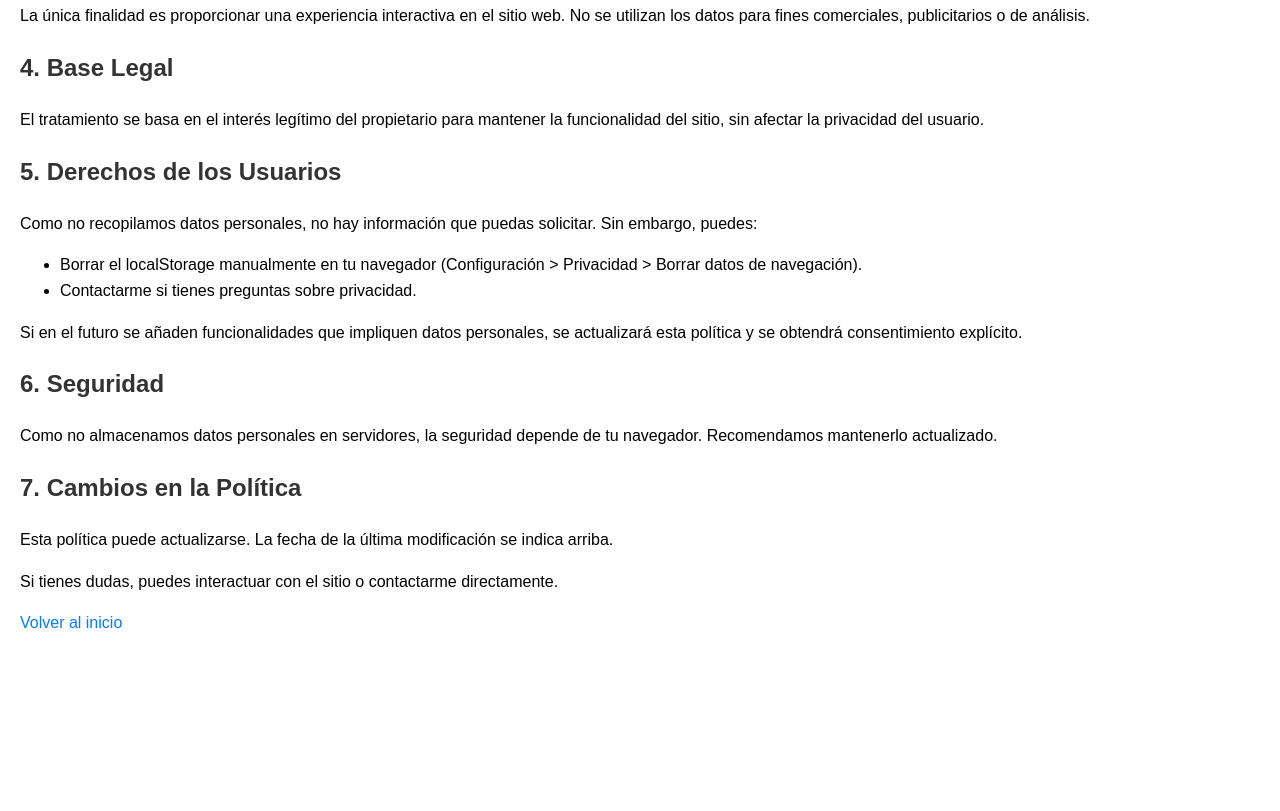
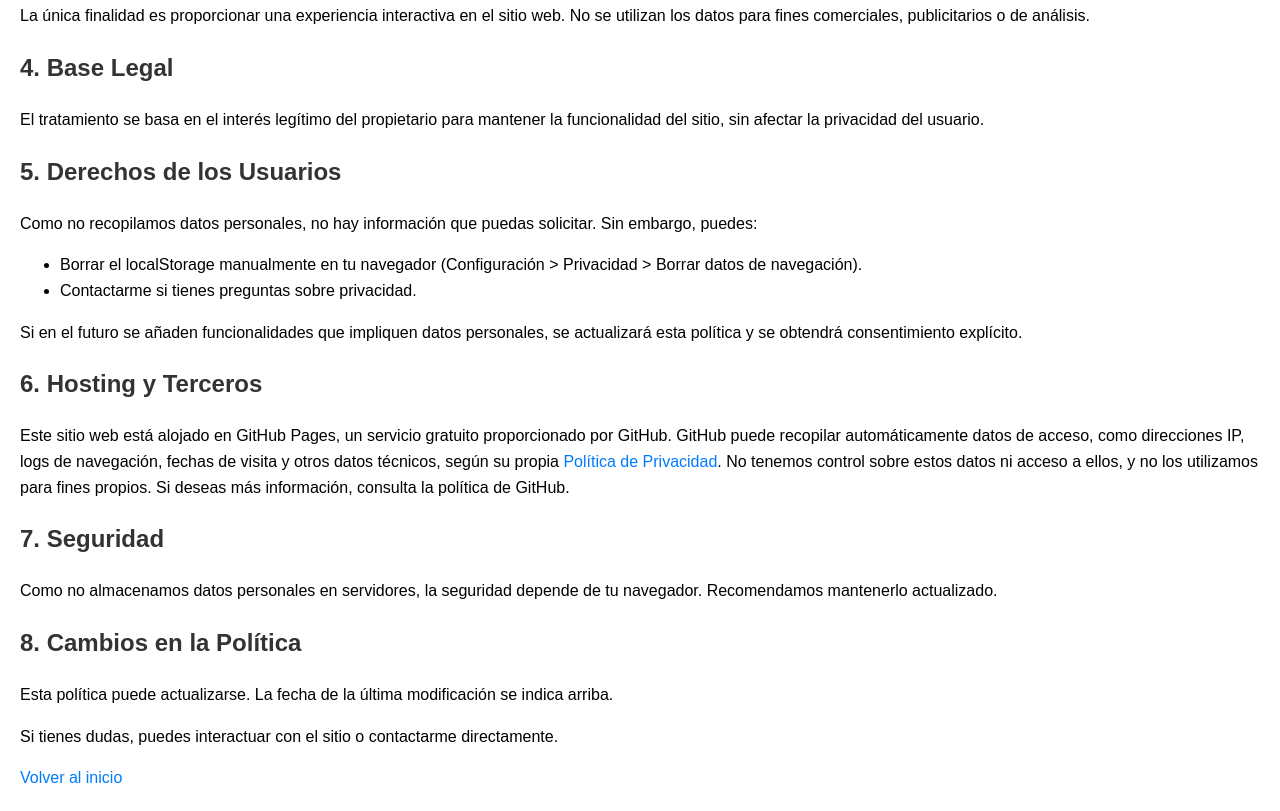
Before and after one commit to JotaEmeDiaz/jmdiaz.es, a plain HTML site: page legal/privacidad.html in a window 1280 px wide. Shown: the part 655-1466 px from the top of the page. Before the commit the page ends 1311 px from the top, so only its background shows below. Drawn offline with Linux system fonts and the light colour scheme.

Commit message:
update legal/

```diff
--- a/legal/privacidad.html
+++ b/legal/privacidad.html
@@ -41,10 +41,13 @@
     </ul>
     <p>Si en el futuro se añaden funcionalidades que impliquen datos personales, se actualizará esta política y se obtendrá consentimiento explícito.</p>
 
-    <h2>6. Seguridad</h2>
+    <h2>6. Hosting y Terceros</h2>
+    <p>Este sitio web está alojado en GitHub Pages, un servicio gratuito proporcionado por GitHub. GitHub puede recopilar automáticamente datos de acceso, como direcciones IP, logs de navegación, fechas de visita y otros datos técnicos, según su propia <a href="https://docs.github.com/en/github/site-policy/github-privacy-statement" target="_blank">Política de Privacidad</a>. No tenemos control sobre estos datos ni acceso a ellos, y no los utilizamos para fines propios. Si deseas más información, consulta la política de GitHub.</p>
+
+    <h2>7. Seguridad</h2>
     <p>Como no almacenamos datos personales en servidores, la seguridad depende de tu navegador. Recomendamos mantenerlo actualizado.</p>
 
-    <h2>7. Cambios en la Política</h2>
+    <h2>8. Cambios en la Política</h2>
     <p>Esta política puede actualizarse. La fecha de la última modificación se indica arriba.</p>
 
     <p>Si tienes dudas, puedes interactuar con el sitio o contactarme directamente.</p>
```
Also changed, not shown: legal/aviso-legal.html (+1 -1 lines), legal/cookies.html (+1 -1 lines).
